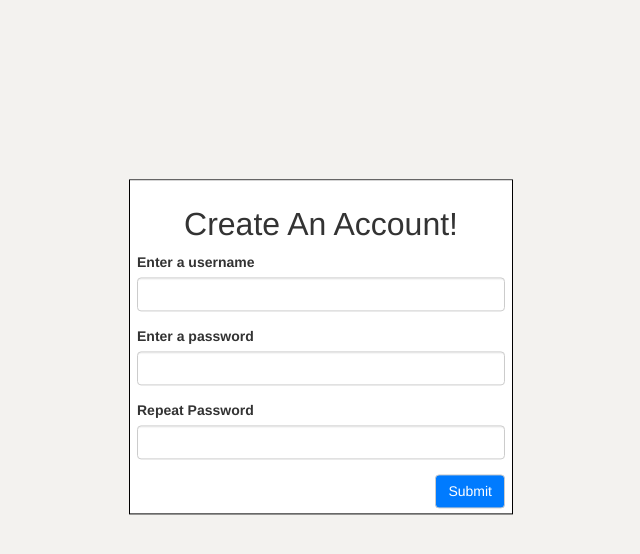
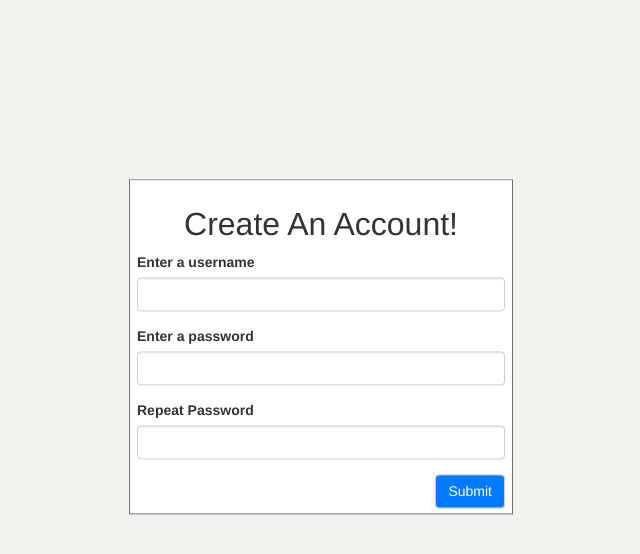
Before and after one commit to lkoblenc/project, a Flask app: page /create in a window 1280 px wide. Shown: the part 53-607 px from the top of the page, without its empty margins (319-959 px from the left). Run offline with Flask 2, Linux system fonts and the light colour scheme; a user stored in the database is signed in; some libraries are stand-ins or nearby versions.

Commit message:
added a border to forms

```diff
--- a/static/styles.css
+++ b/static/styles.css
@@ -140,7 +140,7 @@ span {
 	top: 50%;
 	left: 50%;
 	transform: translate(-50%, -50%);
-	border: 1px solid black;
+	border: 1px solid #6d7073;
 	padding-bottom: 5px;
 	width: 30%;
 	min-width: 300px;
```
